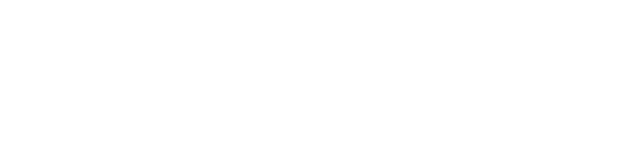
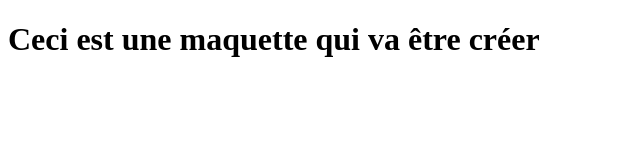
Before and after one commit to Yuraken/maquette, a plain HTML site: page index.html in a window 1280 px wide. Shown: the whole page, without its empty margins (0-640 px from the left). Drawn offline with Linux system fonts and the light colour scheme.

Commit message:
Update index.html

```diff
--- a/index.html
+++ b/index.html
@@ -6,6 +6,6 @@
     <title>Document</title>
 </head>
 <body>
-
+    <h1> Ceci est une maquette qui va être créer </h1>
 </body>
 </html>
```
